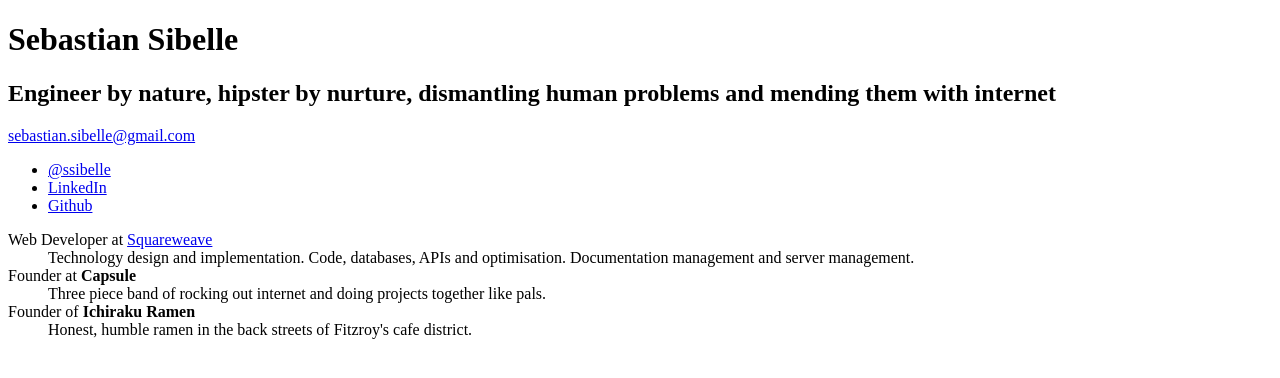
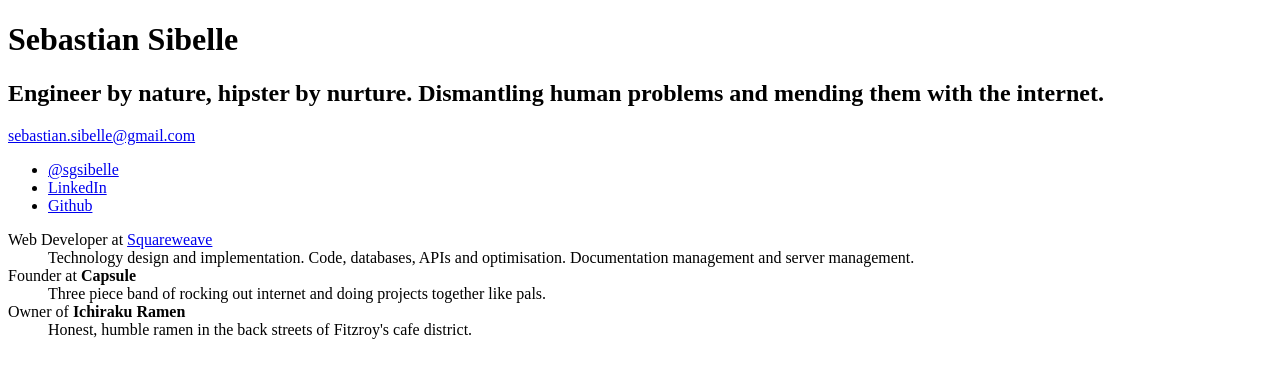
Before and after one commit to sebastiansibelle/sebastian-sibelle-app, a PHP site: template htdocs/app/theme/default/templates/home/home.php in a window 1280 px wide. Shown: the top 378 px of the page. Run offline with PHP 8.4, Linux system fonts and the light colour scheme; the template is opened without the code that fills it, so the values that code supplies are empty; some libraries are stand-ins or nearby versions.

Commit message:
Made some minor changes to site design

```diff
--- a/htdocs/app/classes/bootstrap.php
+++ b/htdocs/app/classes/bootstrap.php
@@ -23,7 +23,7 @@ class Bootstrap extends ShurikenBootstrap
 	/**
 	 * The application name. To fill in.
 	 */
-	const APP_NAME = 'ApplicationName';
+	const APP_NAME = 'Sebastian Sibelle';
 
 	/**
 	 * The release tag.
--- a/htdocs/app/theme/default/design/css/global.less
+++ b/htdocs/app/theme/default/design/css/global.less
@@ -42,7 +42,7 @@ header h1, header h2{color: #443b33; padding-right: 450px;}
 h2{font-size: 28px; margin:0; line-height: 40px;}
 
 header p {padding: 20px 0 0}
-header p a{display: block; float: left; padding: 10px 15px; font-size: 18px; background: #77695d; color: #fff; border-radius: 3px;}
+header p a{display: block; float: left; padding: 15px 20px; font-size: 18px; background: #77695d; color: #fff; border-radius: 3px;}
 header p a:hover{background: #333; color: #fff;}
 
 
--- a/htdocs/app/theme/default/templates/footer.php
+++ b/htdocs/app/theme/default/templates/footer.php
@@ -1,28 +1,12 @@
 	<!-- vendor / library js -->
-	<?php ET::script('ss-everything/ss-social') ?>
+	<?php ET::minscript('ss-everything/ss-social') ?>
 	<?php ET::minscript('jquery/jquery-1.7.2.min') ?>
 
-<!--
-	<?php ET::minscript('bootstrap/js/bootstrap-transition') ?>
-	<?php ET::minscript('bootstrap/js/bootstrap-alert') ?>
-	<?php ET::minscript('bootstrap/js/bootstrap-modal') ?>
-	<?php ET::minscript('bootstrap/js/bootstrap-dropdown') ?>
-	<?php ET::minscript('bootstrap/js/bootstrap-scrollspy') ?>
-	<?php ET::minscript('bootstrap/js/bootstrap-tab') ?>
-	<?php ET::minscript('bootstrap/js/bootstrap-tooltip') ?>
-	<?php ET::minscript('bootstrap/js/bootstrap-popover') ?>
-	<?php ET::minscript('bootstrap/js/bootstrap-button') ?>
-	<?php ET::minscript('bootstrap/js/bootstrap-collapse') ?>
-	<?php ET::minscript('bootstrap/js/bootstrap-carousel') ?>
-	<?php ET::minscript('bootstrap/js/bootstrap-typeahead') ?>
-
--->
 	<!-- app javascript -->
 	<?php ET::minscript('shuriken') ?>
 	<?php ET::minscript('app') ?>
 
 	<!-- finally, theme js -->
-
 	<?php ET::minscript('toys') ?>
 	<?php ET::minscript() ?>
 	<script type="text/javascript">$.extend(true, app, <?php EF::raw(Response::get_javascript()); ?>);</script>
--- a/htdocs/app/theme/default/templates/header.php
+++ b/htdocs/app/theme/default/templates/header.php
@@ -2,22 +2,17 @@
 <html lang="en">
 <head>
 	<meta charset="utf-8">
-	<title>Project Name</title>
+	<title>Sebastian Sibelle</title>
 	<meta name="viewport" content="width=device-width, initial-scale=1.0">
 	<meta name="application-name" content="<?php EF::v(Bootstrap::APP_NAME) ?>">
 	<meta name="generator" content="Shuriken">
-	<meta name="author" content="Squareweave Pty Ltd, $Id$">
-
-	<link rel="shortcut icon" href="<?php ET::image('ico/favicon.ico'); ?>">
-	<link rel="apple-touch-icon-precomposed" sizes="114x114" href="<?php ET::image('ico/apple_114x114.png'); ?>">
-	<link rel="apple-touch-icon-precomposed" sizes="72x72" href="<?php ET::image('ico/apple_72x72.png'); ?>">
-	<link rel="apple-touch-icon-precomposed" href="<?php ET::image('ico/apple_57x57.png'); ?>">
+	<meta name="author" content="Sebastian Sibelle">
 
 	<?php ET::minless('bootstrap/less/bootstrap'); ?>
 	<?php ET::minless('global'); ?>
 	<?php ET::minless(); ?>
 
-	<?php ET::style('ss-everything/ss-everything'); ?>
+	<?php ET::minstyle('ss-everything/ss-everything'); ?>
 
 	<?php ET::minstyle('fontello/fontello'); ?>
 	<?php ET::minstyle(); ?>
--- a/htdocs/app/theme/default/templates/home/home.php
+++ b/htdocs/app/theme/default/templates/home/home.php
@@ -1,21 +1,18 @@
 <?php $this->display( 'header' );  ?>
-
 
 	<header>
 		<div class="constrain">
 			<h1>Sebastian Sibelle</h1>
-			<h2>Engineer by nature, hipster by nurture, dismantling human problems and mending them with internet</h2>
+			<h2>Engineer by nature, hipster by nurture. Dismantling human problems and mending them with the internet.</h2>
 			<p><a href="mailto:sebastian.sibelle@gmail.com">sebastian.sibelle@gmail.com</a></p>
-
 		</div>
 	</header>
 
 	<article>
-
 		<div class="constrain">
 			<aside>
 				<ul class="contact unstyled clearfix">
-				<li><a href="http://twitter.com/ssibelle"><i class="ss-social ss-twitter"></i> <span class="title">@ssibelle</span></a></li>
+					<li><a href="http://twitter.com/sgsibelle"><i class="ss-social ss-twitter"></i> <span class="title">@sgsibelle</span></a></li>
 					<li><a href="http://au.linkedin.com/in/sebastiansibelle"><i class="ss-social ss-linkedin"></i> <span class="title">LinkedIn</span></a></li>
 					<li><a href="https://github.com/sebastiansibelle"><i class="ss-social ss-github"></i> <span class="title">Github</span></a></li>
 				</ul>
@@ -24,11 +21,10 @@
 				<dl class="projects">
 					<dt>Web Developer at <a href="http://squareweave.com.au">Squareweave</a><dt><dd>Technology design and implementation. Code, databases, APIs and optimisation. Documentation management and server management.</dd>
 					<dt>Founder at <strong>Capsule</strong></dt><dd>Three piece band of rocking out internet and doing projects together like pals.</dd>
-				<dt>Founder of <strong>Ichiraku Ramen</strong></dt><dd> Honest, humble ramen in the back streets of Fitzroy's cafe district.</dd>
+					<dt>Owner of <strong>Ichiraku Ramen</strong></dt><dd> Honest, humble ramen in the back streets of Fitzroy's cafe district.</dd>
 				</ul>
 			</section>
 		</div>
-
 	</article>
 
 <?php $this->display( 'footer' );  ?>
```
Lines whose indentation alone changed are shown as unchanged.
